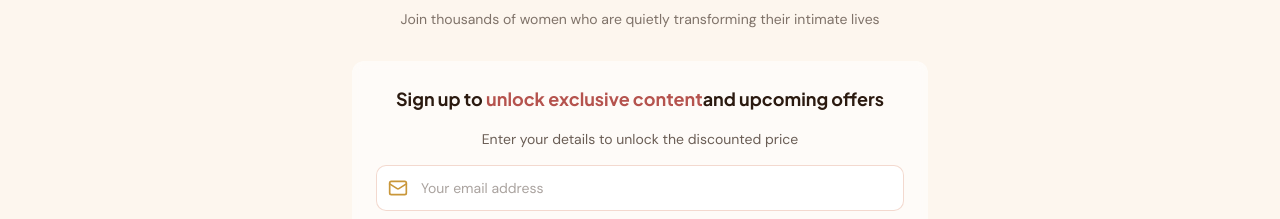
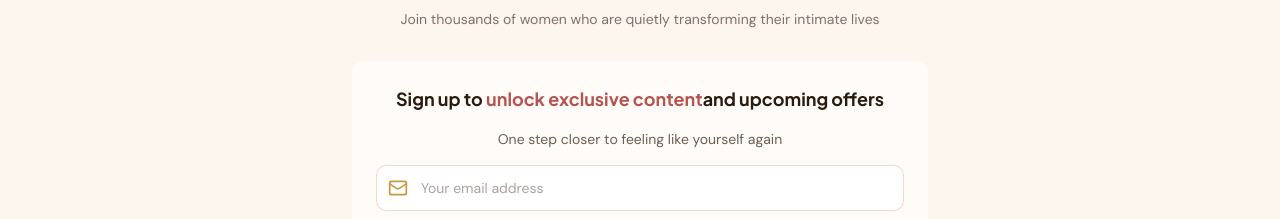
Before and after one commit to samuelikhifa/somadina, a Next.js app: page / in a window 1280 px wide. Shown: the part 5570-5789 px from the top of the page. Built offline with nearby package versions, Linux system fonts and the light colour scheme; no server answers.

Commit message:
update all chnages

```diff
--- a/app/components/lead-capture-form.tsx
+++ b/app/components/lead-capture-form.tsx
@@ -59,7 +59,7 @@ export default function LeadCaptureForm() {
       Sign up to <span className="text-[#b5534e]">unlock exclusive content</span>and upcoming offers
       </p>
       <p className="text-center text-sm text-[#2b1a10]/70">
-        Enter your details to unlock the discounted price
+        One step closer to feeling like yourself again
       </p>
       <div className="relative">
         <Mail className="absolute left-3 top-1/2 -translate-y-1/2 w-5 h-5 text-[#c9973a]" />
```
